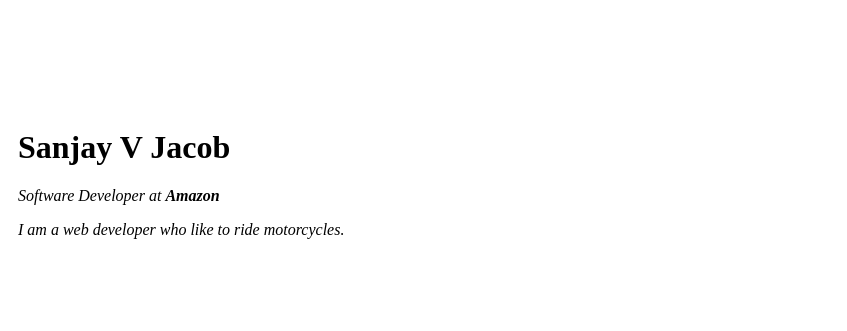
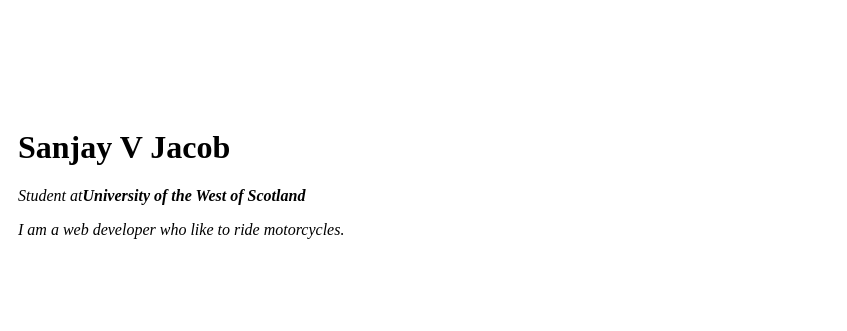
Before and after one commit to sanjayvjacob/cv, a plain HTML site: page index.html in a window 1280 px wide. Shown: the top 331 px of the page, 433-1280 px from the left. Drawn offline with Linux system fonts and the light colour scheme.

Commit message:
Made changes to about session

```diff
--- a/index.html
+++ b/index.html
@@ -10,7 +10,7 @@
     <tr>
       <td><img src="https://pbs.twimg.com/profile_images/1351973778297917441/qd1EiRxy_400x400.jpg" alt="sanjay's profile picture"></td>
     <td>  <h1>Sanjay V Jacob</h1>
-      <p><em>Software Developer at <strong>Amazon</strong><em></p>
+      <p><em>Student at<strong>University of the West of Scotland</strong><em></p>
       <p>I am a web developer who like to ride motorcycles.</p></td>
     </tr>
   </table>
```
